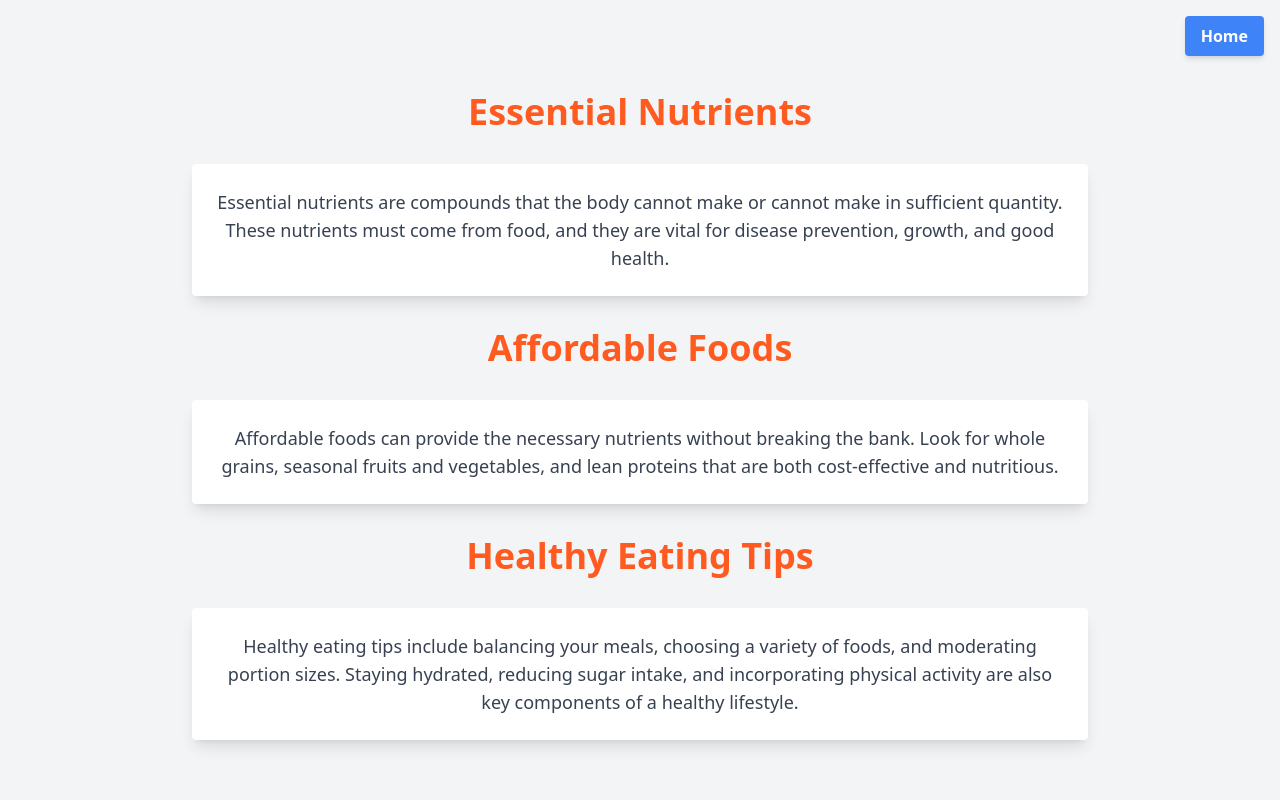
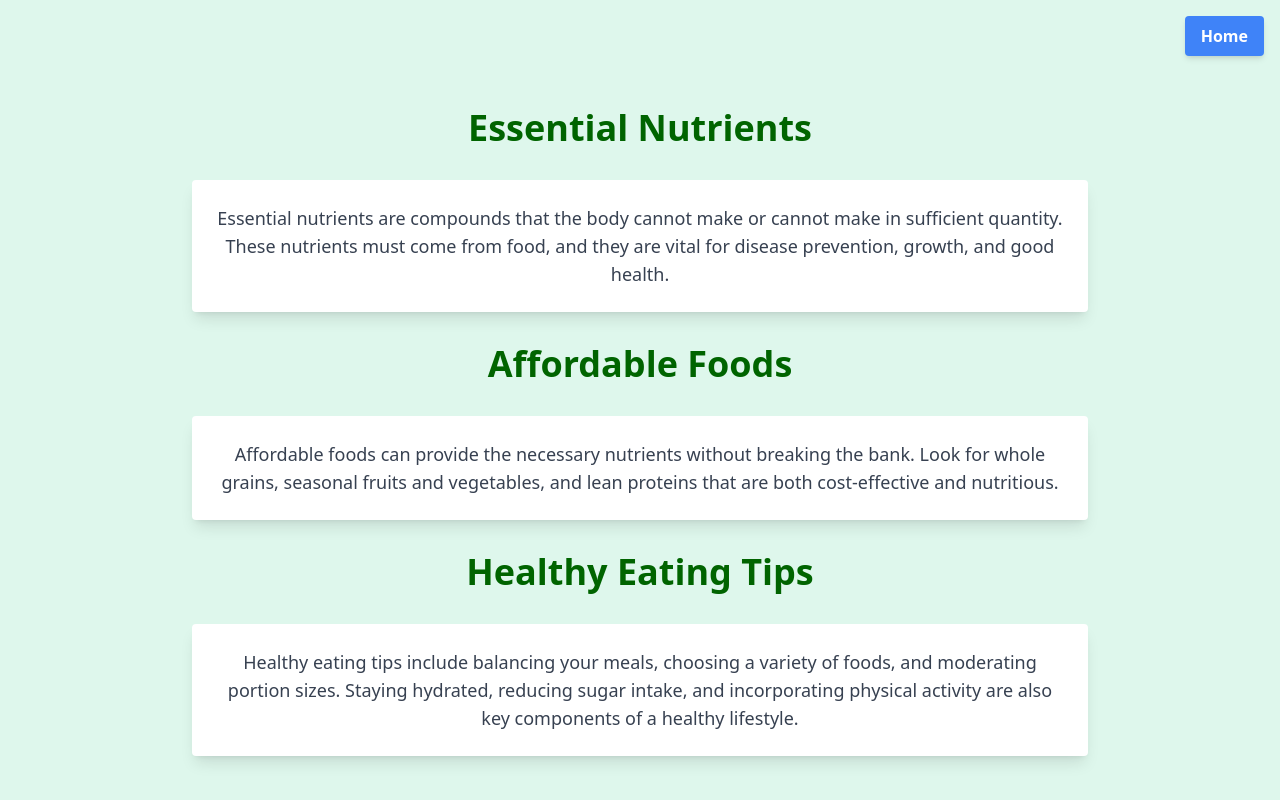
Before and after one commit to falarion08/Weekly-Meal-Planner-App, a React (Vite) app in the folder client/: page /nutrition in a window 1280 px wide. Built offline with nearby package versions, Linux system fonts and the light colour scheme.

Commit message:
edited the basic nutrition page

```diff
--- a/client/src/BasicNutrition.tsx
+++ b/client/src/BasicNutrition.tsx
@@ -8,8 +8,8 @@ function BasicNutrition() {
   };
 
   return (
-    <div className="relative min-h-screen bg-gray-100 flex flex-col items-center justify-center space-y-8">
-      <div className="absolute top-4 right-4">
+    <div className="relative min-h-screen bg-green-100 flex flex-col items-center justify-center space-y-8 ">
+      <div className="absolute top-4 right-4 animate-flyInFromRight">
         <button
           onClick={handleClick}
           className="bg-blue-500 text-white font-bold py-2 px-4 rounded shadow-md"
@@ -17,24 +17,26 @@ function BasicNutrition() {
           Home
         </button>
       </div>
+      <div className='animate-flyInFromRight'>
 
-      <h1 className="text-4xl font-bold text-center text-orange-500">Essential Nutrients</h1>
-      <div className="bg-white p-6 rounded shadow-lg w-full max-w-4xl text-center">
+      </div>
+      <h1 className="text-4xl font-bold text-center text-[#006400] animate-flyInFromRight">Essential Nutrients</h1>
+      <div className=" animate-slide-in-from-left animate-flyInFromLeft bg-white p-6 rounded shadow-lg w-full max-w-4xl text-center hover:scale-105 hover:z-10 transition-transform duration-300 ease-in-out ">
         <p className="text-gray-700 text-lg">
           Essential nutrients are compounds that the body cannot make or cannot make in sufficient quantity. These nutrients must come from food, and they are vital for disease prevention, growth, and good health.
         </p>
       </div>
 
-      <h1 className="text-4xl font-bold text-center text-orange-500">Affordable Foods</h1>
-      <div className="bg-white p-6 rounded shadow-lg w-full max-w-4xl text-center">
-        <p className="text-gray-700 text-lg">
+      <h1 className="text-4xl font-bold text-center text-[#006400] animate-flyInFromRight">Affordable Foods</h1>
+      <div className=" animate-slide-in-from-left animate-flyInFromLeft bg-white p-6 rounded shadow-lg w-full max-w-4xl text-center hover:scale-105 hover:z-10 transition-transform duration-300 ease-in-out ">
+        <p className="text-gray-700 text-lg ">
           Affordable foods can provide the necessary nutrients without breaking the bank. Look for whole grains, seasonal fruits and vegetables, and lean proteins that are both cost-effective and nutritious.
         </p>
       </div>
 
-      <h1 className="text-4xl font-bold text-center text-orange-500">Healthy Eating Tips</h1>
-      <div className="bg-white p-6 rounded shadow-lg w-full max-w-4xl text-center">
-        <p className="text-gray-700 text-lg">
+      <h1 className="text-4xl font-bold text-center text-[#006400]  animate-flyInFromRight">Healthy Eating Tips</h1>
+      <div className= " animate-slide-in-from-left animate-flyInFromLeft bg-white p-6 rounded shadow-lg w-full max-w-4xl text-center hover:scale-105 hover:z-10 transition-transform duration-300 ease-in-out ">
+        <p className="text-gray-700 text-lg ">
           Healthy eating tips include balancing your meals, choosing a variety of foods, and moderating portion sizes. Staying hydrated, reducing sugar intake, and incorporating physical activity are also key components of a healthy lifestyle.
         </p>
       </div>
--- a/client/tailwind.config.js
+++ b/client/tailwind.config.js
@@ -13,20 +13,21 @@ export default {
       colors: {
         'gradient-green': '#00FF00', // Customize green color as needed
       },
-
       keyframes: {
         flyInFromRight: {
           '0%': { transform: 'translateX(100%)', opacity: '0' },
           '100%': { transform: 'translateX(0)', opacity: '1' },
         },
+        flyInFromLeft: {
+          '0%': { transform: 'translateX(-100%)', opacity: '0' },
+          '100%': { transform: 'translateX(0)', opacity: '1' },
+        },
       },
       animation: {
         flyInFromRight: 'flyInFromRight 1.3s ease-out',
+        flyInFromLeft: 'flyInFromLeft 1.3s ease-out',
       },
-
-
     },
-
   },
   plugins: [
     require('flowbite/plugin')
```
Also changed, not shown: client/src/images/arrow.png (added).
